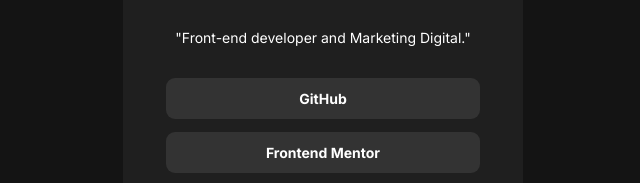
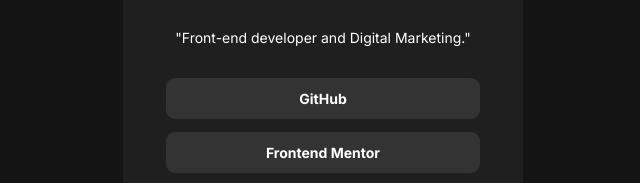
Before and after one commit to HugoHendrix/front-end-mentor-social-links, a plain HTML site: page index.html in a window 1280 px wide. Shown: the part 270-453 px from the top of the page, 317-957 px from the left. Drawn offline with nearby package versions, Linux system fonts and the light colour scheme.

Commit message:
Update Imagens Designs

```diff
--- a/index.html
+++ b/index.html
@@ -57,7 +57,7 @@
         <h1>Hugo Hendrix</h1>
         <p class="text-decoration mb-5"><strong>São Paulo, Brazil</strong></p>
         <p class="mb-5">
-          <span>"Front-end developer and Marketing Digital."</span>
+          <span>"Front-end developer and Digital Marketing."</span>
         </p>
         <!-- SOCIAL LINKS -->
         <nav class="text-center">
```
Also changed, not shown: design/hugo-profile.png (added), design/solution-frontend-Mentor-social-links-profile.png (added).
